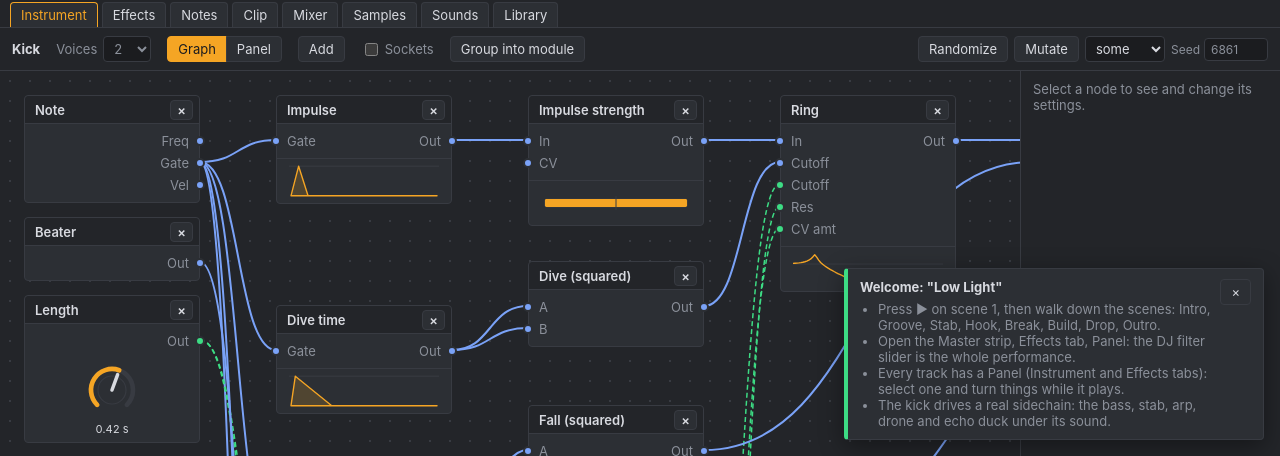
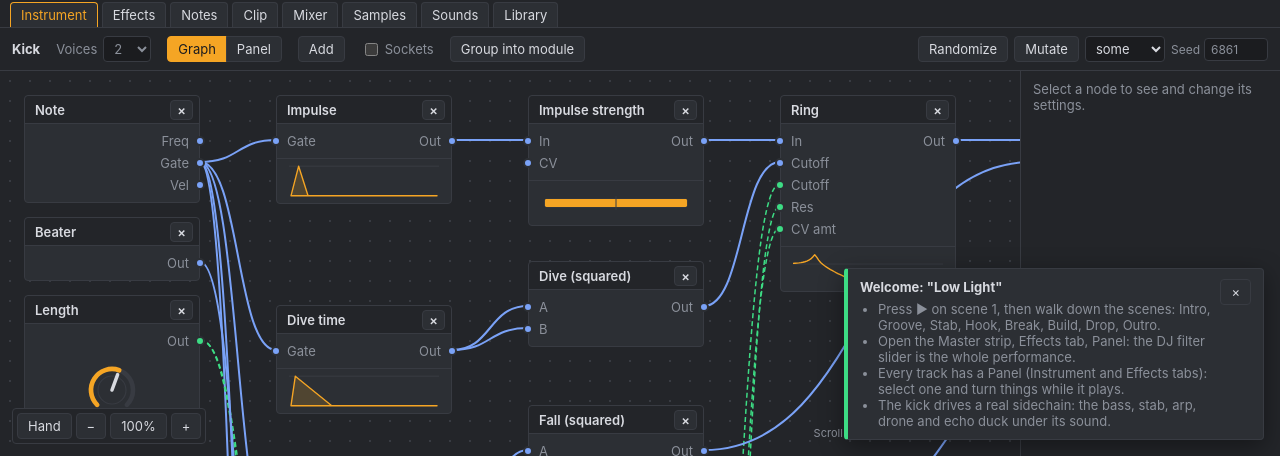
Before and after one commit to bmnnnkls/sfx-lab-poc, a React (Vite) app: page / in a window 1280 px wide. Shown: the part 344-800 px from the top of the page. Built offline with nearby package versions, Linux system fonts and the light colour scheme.

Commit message:
Add zoomable pannable graph canvas

```diff
--- a/src/ui/patcher/GraphEditor.tsx
+++ b/src/ui/patcher/GraphEditor.tsx
@@ -329,6 +329,7 @@ export const GraphEditor = ({ owner, graph, aside }: GraphEditorProps) => {
           </div>
         ) : (
           <PatchCanvas
+            key={scope}
             ref={canvas}
             patch={patch}
             modules={modules}
--- a/src/ui/patcher/NodeView.tsx
+++ b/src/ui/patcher/NodeView.tsx
@@ -11,6 +11,7 @@ import type { Preview } from './previews'
 import { useNodeDrag } from './use-node-drag'
 
 interface NodeViewProps {
+  zoom: number
   node: PatchNode
   shape: NodeShape
   /** What the node is called here: its name, or its type numbered when alike. */
@@ -45,6 +46,7 @@ interface NodeViewProps {
  */
 export const NodeView = ({
   node,
+  zoom,
   shape,
   title,
   driven,
@@ -61,7 +63,7 @@ export const NodeView = ({
   onWireStart,
   onWireEnd,
 }: NodeViewProps) => {
-  const drag = useNodeDrag(node.x, node.y, onMove)
+  const drag = useNodeDrag(node.x, node.y, onMove, zoom)
   const rows = Math.max(shape.inputs.length, shape.outputs.length)
   // A socket shows its parameter's facts; a control's own range is the live one.
   const paramSpecOf = (paramId: string | undefined) => shape.params.find((candidate) => candidate.id === paramId)
--- a/src/ui/patcher/PatchCanvas.tsx
+++ b/src/ui/patcher/PatchCanvas.tsx
@@ -21,6 +21,7 @@ import { hasPreview, nodePreview } from './previews'
 import { drivenParams, visibleShape } from './visible-shape'
 import styles from './Patcher.module.css'
 import { WireLayer } from './WireLayer'
+import { canvasPoint, MAX_ZOOM, MIN_ZOOM, zoomAt, type Viewport } from './viewport'
 
 interface PatchCanvasProps {
   patch: Patch
@@ -76,7 +77,7 @@ const boxOf = ({ from, to }: Box) => ({
   bottom: Math.max(from.y, to.y),
 })
 
-/** Scrollable node canvas: nodes as HTML, wires as SVG, wiring by dragging output -> input. */
+/** Pannable, zoomable node canvas: nodes as HTML, wires as SVG, wiring by dragging output -> input. */
 export const PatchCanvas = forwardRef<PatchCanvasHandle, PatchCanvasProps>(function PatchCanvas({
   patch,
   modules,
@@ -95,8 +96,20 @@ export const PatchCanvas = forwardRef<PatchCanvasHandle, PatchCanvasProps>(funct
   onUnlinkModule,
   onRequestAdd,
 }, handle) {
+  const [view, setView] = useState<Viewport>({ x: 0, y: 0, zoom: 1 })
+  const viewRef = useRef(view)
+  const [handTool, setHandTool] = useState(false)
+  const [panning, setPanning] = useState(false)
+  const pan = useRef<{ pointer: Point; view: Viewport } | null>(null)
+  const updateView = (next: Viewport) => {
+    viewRef.current = next
+    setView(next)
+    const bounds = scroller.current?.getBoundingClientRect()
+    if (bounds) pointer.current.canvas = canvasPoint({
+      x: pointer.current.client.x - bounds.left, y: pointer.current.client.y - bounds.top,
+    }, next)
+  }
   const tempo = useProjectStore(s => s.project.tempo)
-  const surface = useRef<HTMLDivElement>(null)
   const scroller = useRef<HTMLDivElement>(null)
   /** The last empty-canvas press and the selection it was about to clear, to tell a double-click and to keep the selection through it. */
   const lastPress = useRef<{ time: number; at: Point; selection: ReadonlySet<string> } | null>(null)
@@ -107,9 +120,38 @@ export const PatchCanvas = forwardRef<PatchCanvasHandle, PatchCanvasProps>(funct
   useImperativeHandle(handle, () => ({
     visibleCenter: () => {
       const view = scroller.current
-      return view ? { x: view.scrollLeft + view.clientWidth / 2, y: view.scrollTop + view.clientHeight / 2 } : { x: 300, y: 200 }
+      return view ? canvasPoint({ x: view.clientWidth / 2, y: view.clientHeight / 2 }, viewRef.current) : { x: 300, y: 200 }
     },
   }))
+
+  // A non-passive listener prevents browser/page zoom during trackpad pinch and Ctrl+wheel.
+  useEffect(() => {
+    const element = scroller.current
+    if (!element) return
+    const onWheel = (event: WheelEvent) => {
+      event.preventDefault()
+      const current = viewRef.current
+      const bounds = element.getBoundingClientRect()
+      const unit = event.deltaMode === 1 ? 16 : event.deltaMode === 2 ? element.clientHeight : 1
+      if (event.ctrlKey || event.metaKey) {
+        updateView(zoomAt(current, current.zoom * Math.exp(-event.deltaY * unit * 0.01), {
+          x: event.clientX - bounds.left, y: event.clientY - bounds.top,
+        }))
+      } else {
+        updateView({ ...current, x: current.x - (event.shiftKey ? event.deltaY : event.deltaX) * unit,
+          y: current.y - (event.shiftKey ? 0 : event.deltaY) * unit })
+      }
+    }
+    element.addEventListener('wheel', onWheel, { passive: false })
+    return () => element.removeEventListener('wheel', onWheel)
+  }, [])
+
+  const zoom = (factor: number) => {
+    const element = scroller.current
+    if (element) updateView(zoomAt(viewRef.current, viewRef.current.zoom * factor, {
+      x: element.clientWidth / 2, y: element.clientHeight / 2,
+    }))
+  }
 
   // Shift+A over the canvas opens the picker at the pointer (not while typing in a field).
   useEffect(() => {
@@ -162,8 +204,8 @@ export const PatchCanvas = forwardRef<PatchCanvasHandle, PatchCanvasProps>(funct
     ) + PADDING
 
   const pointerIn = (event: PointerEvent): Point => {
-    const bounds = surface.current?.getBoundingClientRect()
-    return { x: event.clientX - (bounds?.left ?? 0), y: event.clientY - (bounds?.top ?? 0) }
+    const bounds = scroller.current?.getBoundingClientRect()
+    return canvasPoint({ x: event.clientX - (bounds?.left ?? 0), y: event.clientY - (bounds?.top ?? 0) }, viewRef.current)
   }
 
   const select = (nodeId: string, additive: boolean) => {
@@ -189,20 +231,31 @@ export const PatchCanvas = forwardRef<PatchCanvasHandle, PatchCanvasProps>(funct
     onSelectionChange(new Set([...(finished.additive ? selected : []), ...hit.map((node) => node.id)]))
   }
 
+  const isBackground = (target: EventTarget | null) => target instanceof HTMLElement &&
+    (target === scroller.current || target.dataset.testid === 'patch-surface')
+
   return (
+    <div className={styles.canvasHost}>
       <div
         ref={scroller}
         className={styles.scroller}
+        style={{ backgroundPosition: `${view.x}px ${view.y}px`, backgroundSize: `${20 * view.zoom}px ${20 * view.zoom}px` }}
+        data-testid="graph-viewport"
+        data-panning={panning}
+        data-hand-tool={handTool}
         onPointerEnter={() => (pointer.current.over = true)}
         onPointerLeave={() => (pointer.current.over = false)}
-    >
-      <div
-        ref={surface}
-        className={styles.surface}
-        style={{ width, height }}
-        data-testid="patch-surface"
+        onPointerDownCapture={(event) => {
+          if (event.button !== 1 && !(handTool && event.button === 0)) return
+          event.preventDefault()
+          event.stopPropagation()
+          event.currentTarget.setPointerCapture(event.pointerId)
+          pan.current = { pointer: { x: event.clientX, y: event.clientY }, view: viewRef.current }
+          lastPress.current = null
+          setPanning(true)
+        }}
         onPointerDown={(event) => {
-          if (event.target !== event.currentTarget || event.button !== 0) return
+          if (!isBackground(event.target) || event.button !== 0 || pan.current) return
           const point = pointerIn(event)
           const last = lastPress.current
           if (last && event.timeStamp - last.time < DOUBLE_MS && Math.hypot(point.x - last.at.x, point.y - last.at.y) < DOUBLE_PX) {
@@ -219,25 +272,46 @@ export const PatchCanvas = forwardRef<PatchCanvasHandle, PatchCanvasProps>(funct
         onPointerMove={(event) => {
           pointer.current.client = { x: event.clientX, y: event.clientY }
           pointer.current.canvas = pointerIn(event)
+          if (pan.current) {
+            const start = pan.current
+            updateView({ ...start.view, x: start.view.x + event.clientX - start.pointer.x,
+              y: start.view.y + event.clientY - start.pointer.y })
+            pointer.current.canvas = pointerIn(event)
+            return
+          }
           if (box) setBox({ ...box, to: pointerIn(event) })
           else if (pending) setPending({ ...pending, pointer: pointerIn(event) })
         }}
         onPointerUp={(event) => {
+          if (pan.current) {
+            pan.current = null
+            setPanning(false)
+            if (event.currentTarget.hasPointerCapture(event.pointerId)) event.currentTarget.releasePointerCapture(event.pointerId)
+            return
+          }
           if (box) finishBox(box)
           // A wire let go of on empty canvas asks where it should go: the picker, offering what can take it.
-          if (pending && event.target === event.currentTarget) {
+          if (pending && isBackground(event.target)) {
             onRequestAdd({ anchor: { x: event.clientX, y: event.clientY }, at: pointerIn(event), from: pending.from })
           }
           setBox(null)
           setPending(null)
         }}
-        onPointerLeave={() => setPending(null)}
+        onPointerCancel={() => { pan.current = null; setPanning(false); setBox(null); setPending(null) }}
+        onLostPointerCapture={() => { pan.current = null; setPanning(false); setBox(null) }}
+      >
+        <div
+          className={styles.surface}
+          style={{ width, height, minWidth: `${100 / view.zoom}%`, minHeight: `${100 / view.zoom}%`,
+            transform: `translate(${view.x}px, ${view.y}px) scale(${view.zoom})` }}
+          data-testid="patch-surface"
         >
           <WireLayer patch={patch} shapes={shapes} pending={pending} onDisconnect={onDisconnect} />
           {visible.map((node) => (
             <NodeView
               key={node.id}
               node={node}
+              zoom={view.zoom}
               shape={shapes.get(node.id)!}
               title={titles.get(node.id) ?? node.type}
               picture={pictures.get(node.id)}
@@ -272,5 +346,13 @@ export const PatchCanvas = forwardRef<PatchCanvasHandle, PatchCanvasProps>(funct
           )}
         </div>
       </div>
+      <div className={styles.navigation} role="group" aria-label="Graph navigation">
+        <button aria-label="Pan graph" aria-pressed={handTool} onClick={() => setHandTool(!handTool)} title="Drag to pan. Middle-drag also pans with the selection tool.">Hand</button>
+        <button aria-label="Zoom out" disabled={view.zoom <= MIN_ZOOM} onClick={() => zoom(1 / 1.2)}>−</button>
+        <button aria-label="Reset graph view" onClick={() => updateView({ x: 0, y: 0, zoom: 1 })} title="Reset zoom and position">{Math.round(view.zoom * 100)}%</button>
+        <button aria-label="Zoom in" disabled={view.zoom >= MAX_ZOOM} onClick={() => zoom(1.2)}>+</button>
+      </div>
+      <div className={styles.navigationHint}>Scroll to pan · Ctrl/⌘ + scroll to zoom</div>
+    </div>
   )
 })
--- a/src/ui/patcher/Patcher.module.css
+++ b/src/ui/patcher/Patcher.module.css
@@ -25,18 +25,56 @@
   color: var(--text-dim);
 }
 
+.canvasHost {
+  position: relative;
+  height: 100%;
+  min-height: 0;
+  overflow: hidden;
+}
+
 .scroller {
-  height: 100%;
-  overflow: auto;
+  position: absolute;
+  inset: 0;
+  overflow: hidden;
+  touch-action: none;
+  background-image: radial-gradient(var(--border) 1px, transparent 1px);
+  background-size: 20px 20px;
+}
+
+.scroller[data-hand-tool='true'] { cursor: grab; }
+.scroller[data-panning='true'],
+.scroller[data-panning='true'] * { cursor: grabbing !important; }
+
+.navigation {
+  position: absolute;
+  left: 12px;
+  bottom: 12px;
+  display: flex;
+  gap: 4px;
+  padding: 4px;
+  background: var(--panel);
+  border: 1px solid var(--border);
+  border-radius: var(--radius);
+}
+
+.navigation button[aria-pressed='true'] {
+  background: var(--accent);
+  color: var(--bg);
+}
+
+.navigationHint {
+  position: absolute;
+  right: 12px;
+  bottom: 16px;
+  color: var(--text-dim);
+  font-size: 11px;
+  pointer-events: none;
+  background: var(--panel);
 }
 
 .surface {
-  position: relative;
-  /* Fills the whole canvas, so a double-click or a marquee works on any empty part of it, not only near the nodes. */
-  min-width: 100%;
-  min-height: 100%;
-  background-image: radial-gradient(var(--border) 1px, transparent 1px);
-  background-size: 20px 20px;
+  position: absolute;
+  transform-origin: 0 0;
 }
 
 .wires {
@@ -234,7 +272,7 @@
   min-height: 0;
 }
 
-.editorBody > .scroller {
+.editorBody > .canvasHost {
   flex: 1 1 0;
   min-width: 0;
 }
--- a/src/ui/patcher/use-node-drag.ts
+++ b/src/ui/patcher/use-node-drag.ts
@@ -1,7 +1,7 @@
 import { type PointerEvent, useRef } from 'react'
 
 /** Pointer handlers that drag a node by its header, clamped to the canvas origin. */
-export const useNodeDrag = (x: number, y: number, onMove: (x: number, y: number) => void) => {
+export const useNodeDrag = (x: number, y: number, onMove: (x: number, y: number) => void, zoom = 1) => {
   const origin = useRef<{ px: number; py: number; x: number; y: number } | null>(null)
 
   return {
@@ -14,8 +14,8 @@ export const useNodeDrag = (x: number, y: number, onMove: (x: number, y: number)
       const start = origin.current
       if (!start) return
       onMove(
-        Math.max(0, start.x + event.clientX - start.px),
-        Math.max(0, start.y + event.clientY - start.py),
+        Math.max(0, start.x + (event.clientX - start.px) / zoom),
+        Math.max(0, start.y + (event.clientY - start.py) / zoom),
       )
     },
     onPointerUp: (event: PointerEvent<HTMLElement>) => {
--- /dev/null
+++ b/src/ui/patcher/viewport.ts
@@ -0,0 +1,20 @@
+import type { Point } from './geometry'
+
+export interface Viewport extends Point {
+  readonly zoom: number
+}
+
+export const MIN_ZOOM = 0.25
+export const MAX_ZOOM = 2
+
+export const canvasPoint = (point: Point, view: Viewport): Point => ({
+  x: (point.x - view.x) / view.zoom,
+  y: (point.y - view.y) / view.zoom,
+})
+
+/** Keep the canvas point under the cursor stationary as the scale changes. */
+export const zoomAt = (view: Viewport, zoom: number, anchor: Point): Viewport => {
+  const next = Math.max(MIN_ZOOM, Math.min(MAX_ZOOM, zoom))
+  const point = canvasPoint(anchor, view)
+  return { x: anchor.x - point.x * next, y: anchor.y - point.y * next, zoom: next }
+}
```
Also changed, not shown: 2 other files (tests, documents, lock files or other folders). Lines whose indentation alone changed are shown as unchanged.
